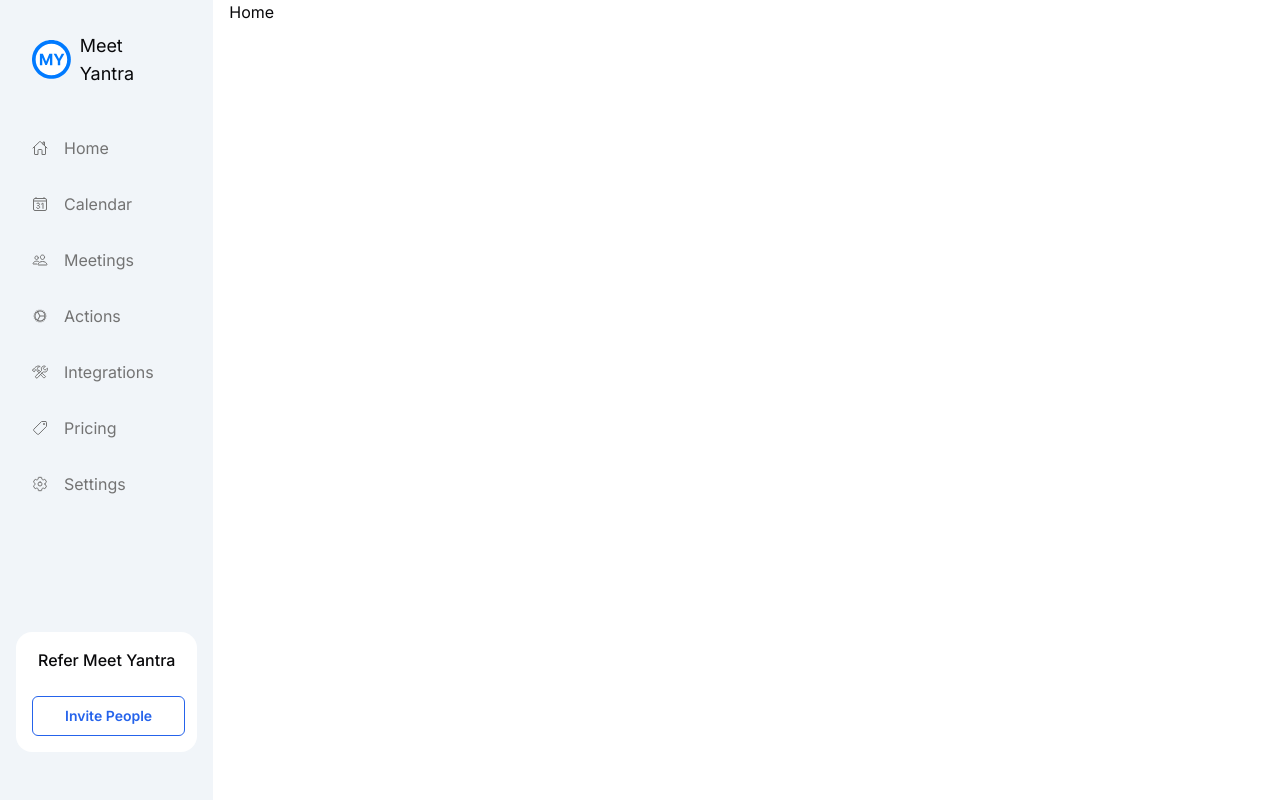
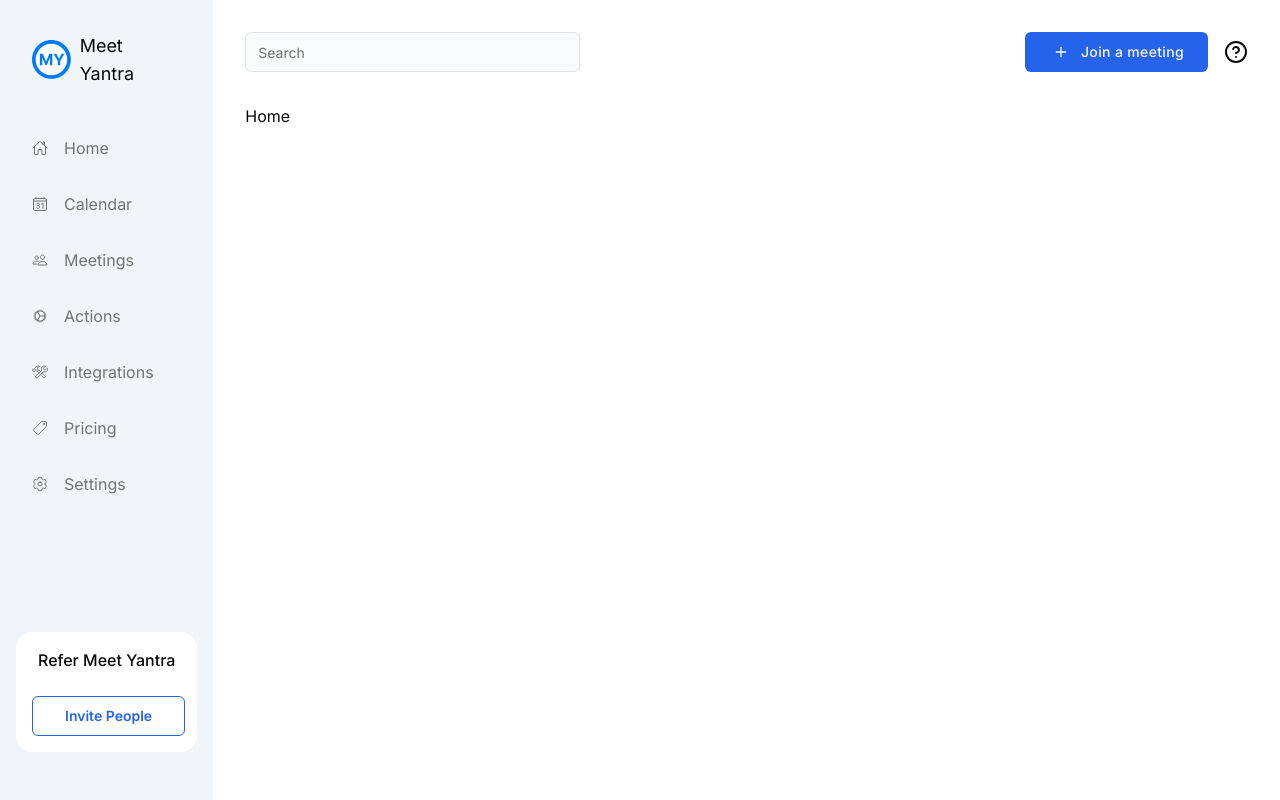
Before and after one commit to ajai-jayakumar/meetyantra, a Next.js app: page / in a window 1280 px wide. Built offline with nearby package versions, Linux system fonts and the light colour scheme.

Commit message:
feat: add top bar component

```diff
--- a/src/app/layout.tsx
+++ b/src/app/layout.tsx
@@ -2,6 +2,7 @@
 import { Inter } from 'next/font/google';
 
 import NavBar from '@/components/layouts/NavBar/NavBar';
+import TopBar from '@/components/layouts/TopBar/TopBar';
 
 import '@/styles/globals.css';
 
@@ -20,9 +21,12 @@
   return (
     <html lang='en'>
       <body className={inter.className}>
-        <div className='flex h-dvh flex-row gap-4'>
+        <div className='flex h-dvh flex-row'>
           <NavBar />
-          <main>{children}</main>
+          <main className='w-full p-8'>
+            <TopBar />
+            {children}
+          </main>
         </div>
       </body>
     </html>
--- /dev/null
+++ b/src/components/layouts/TopBar/TopBar.tsx
@@ -0,0 +1,20 @@
+import { CircleHelp, Plus } from 'lucide-react';
+
+import { Button } from '@/components/ui/button';
+import { Input } from '@/components/ui/input';
+
+const TopBar = () => {
+  return (
+    <div className='mb-8 flex justify-between'>
+      <Input placeholder='Search' className='w-1/3 bg-gray-50' />
+      <div className='flex items-center gap-4'>
+        <Button className='px-6 tracking-wide'>
+          <Plus className='mr-2 h-4' /> Join a meeting
+        </Button>
+        <CircleHelp />
+      </div>
+    </div>
+  );
+};
+
+export default TopBar;
--- a/src/components/ui/button.tsx
+++ b/src/components/ui/button.tsx
@@ -9,7 +9,7 @@
   {
     variants: {
       variant: {
-        default: 'bg-primary text-primary-foreground hover:bg-primary/90',
+        default: 'bg-blue-600 text-primary-foreground hover:bg-blue-600/90',
         destructive: 'bg-destructive text-destructive-foreground hover:bg-destructive/90',
         outline:
           'border border-input border-blue-600 text-blue-600 hover:duration-300 hover:bg-blue-600 hover:text-white',
--- /dev/null
+++ b/src/components/ui/input.tsx
@@ -0,0 +1,22 @@
+import * as React from 'react';
+
+import { cn } from '@/lib/utils';
+
+export interface InputProps extends React.InputHTMLAttributes<HTMLInputElement> {}
+
+const Input = React.forwardRef<HTMLInputElement, InputProps>(({ className, type, ...props }, ref) => {
+  return (
+    <input
+      type={type}
+      className={cn(
+        'border-input bg-background ring-offset-background placeholder:text-muted-foreground focus-visible:ring-ring flex h-10 w-full rounded-md border px-3 py-2 text-sm file:border-0 file:bg-transparent file:text-sm file:font-medium focus-visible:outline-none focus-visible:ring-2 focus-visible:ring-offset-2 disabled:cursor-not-allowed disabled:opacity-50',
+        className
+      )}
+      ref={ref}
+      {...props}
+    />
+  );
+});
+Input.displayName = 'Input';
+
+export { Input };
--- a/src/styles/globals.css
+++ b/src/styles/globals.css
@@ -30,7 +30,7 @@
 
     --border: 240 5.9% 90%;
     --input: 240 5.9% 90%;
-    --ring: 240 10% 3.9%;
+    --ring: 221.21 83.19% 53.33%;
 
     --radius: 0.5rem;
   }
--- a/tailwind.config.ts
+++ b/tailwind.config.ts
@@ -1,80 +1,75 @@
-import type { Config } from "tailwindcss"
+import type { Config } from 'tailwindcss';
 
 const config = {
-  darkMode: ["class"],
-  content: [
-    './pages/**/*.{ts,tsx}',
-    './components/**/*.{ts,tsx}',
-    './app/**/*.{ts,tsx}',
-    './src/**/*.{ts,tsx}',
-	],
-  prefix: "",
+  darkMode: ['class'],
+  content: ['./pages/**/*.{ts,tsx}', './components/**/*.{ts,tsx}', './app/**/*.{ts,tsx}', './src/**/*.{ts,tsx}'],
+  prefix: '',
   theme: {
     container: {
       center: true,
-      padding: "2rem",
+      padding: '2rem',
       screens: {
-        "2xl": "1400px",
+        '2xl': '1400px',
       },
     },
     extend: {
       colors: {
-        border: "hsl(var(--border))",
-        input: "hsl(var(--input))",
-        ring: "hsl(var(--ring))",
-        background: "hsl(var(--background))",
-        foreground: "hsl(var(--foreground))",
+        border: 'hsl(var(--border))',
+        input: 'hsl(var(--input))',
+        ring: 'hsl(var(--ring))',
+        background: 'hsl(var(--background))',
+        foreground: 'hsl(var(--foreground))',
         primary: {
-          DEFAULT: "hsl(var(--primary))",
-          foreground: "hsl(var(--primary-foreground))",
+          DEFAULT: 'hsl(var(--primary))',
+          foreground: 'hsl(var(--primary-foreground))',
         },
         secondary: {
-          DEFAULT: "hsl(var(--secondary))",
-          foreground: "hsl(var(--secondary-foreground))",
+          DEFAULT: 'hsl(var(--secondary))',
+          foreground: 'hsl(var(--secondary-foreground))',
         },
         destructive: {
-          DEFAULT: "hsl(var(--destructive))",
-          foreground: "hsl(var(--destructive-foreground))",
+          DEFAULT: 'hsl(var(--destructive))',
+          foreground: 'hsl(var(--destructive-foreground))',
         },
         muted: {
-          DEFAULT: "hsl(var(--muted))",
-          foreground: "hsl(var(--muted-foreground))",
+          DEFAULT: 'hsl(var(--muted))',
+          foreground: 'hsl(var(--muted-foreground))',
         },
         accent: {
-          DEFAULT: "hsl(var(--accent))",
-          foreground: "hsl(var(--accent-foreground))",
+          DEFAULT: 'hsl(var(--accent))',
+          foreground: 'hsl(var(--accent-foreground))',
         },
         popover: {
-          DEFAULT: "hsl(var(--popover))",
-          foreground: "hsl(var(--popover-foreground))",
+          DEFAULT: 'hsl(var(--popover))',
+          foreground: 'hsl(var(--popover-foreground))',
         },
         card: {
-          DEFAULT: "hsl(var(--card))",
-          foreground: "hsl(var(--card-foreground))",
+          DEFAULT: 'hsl(var(--card))',
+          foreground: 'hsl(var(--card-foreground))',
         },
       },
       borderRadius: {
-        lg: "var(--radius)",
-        md: "calc(var(--radius) - 2px)",
-        sm: "calc(var(--radius) - 4px)",
+        lg: 'var(--radius)',
+        md: 'calc(var(--radius) - 2px)',
+        sm: 'calc(var(--radius) - 4px)',
       },
       keyframes: {
-        "accordion-down": {
-          from: { height: "0" },
-          to: { height: "var(--radix-accordion-content-height)" },
+        'accordion-down': {
+          from: { height: '0' },
+          to: { height: 'var(--radix-accordion-content-height)' },
         },
-        "accordion-up": {
-          from: { height: "var(--radix-accordion-content-height)" },
-          to: { height: "0" },
+        'accordion-up': {
+          from: { height: 'var(--radix-accordion-content-height)' },
+          to: { height: '0' },
         },
       },
       animation: {
-        "accordion-down": "accordion-down 0.2s ease-out",
-        "accordion-up": "accordion-up 0.2s ease-out",
+        'accordion-down': 'accordion-down 0.2s ease-out',
+        'accordion-up': 'accordion-up 0.2s ease-out',
       },
     },
   },
-  plugins: [require("tailwindcss-animate")],
-} satisfies Config
+  plugins: [require('tailwindcss-animate')],
+} satisfies Config;
 
-export default config
+export default config;
```
